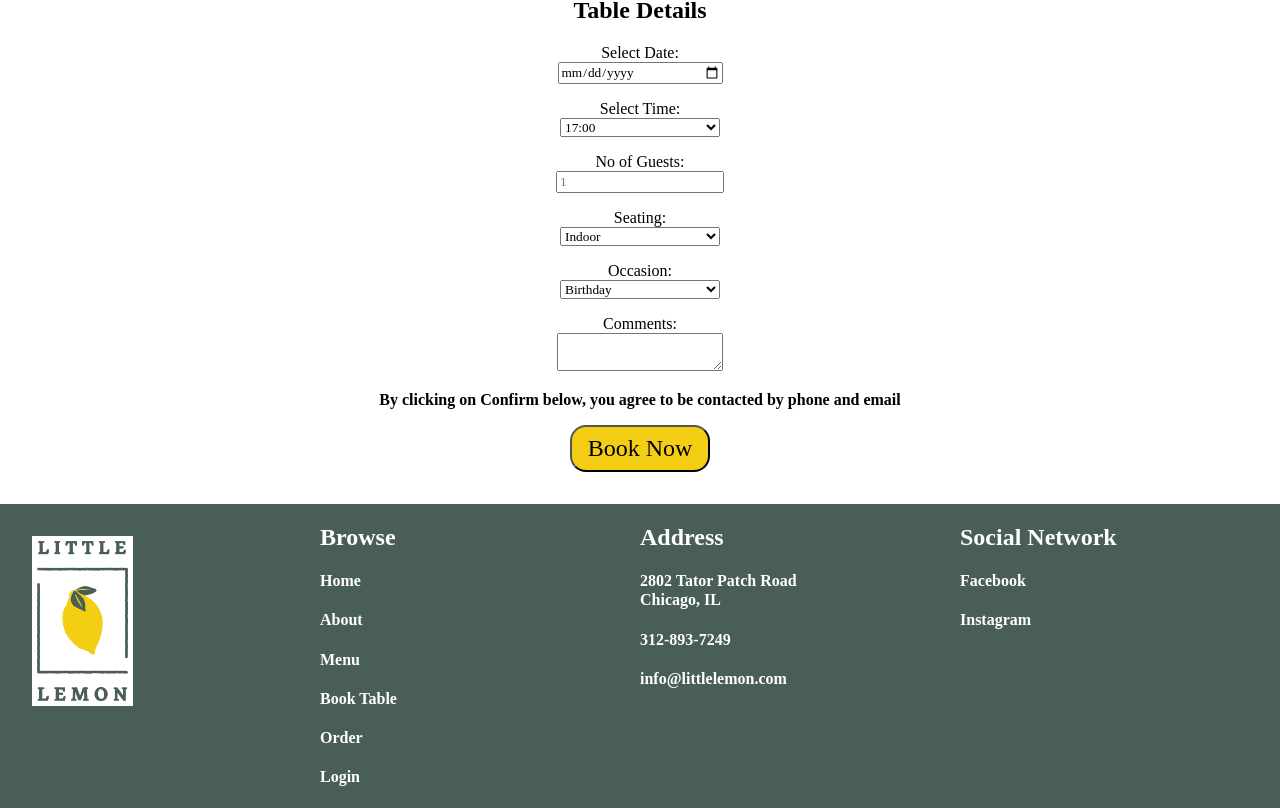
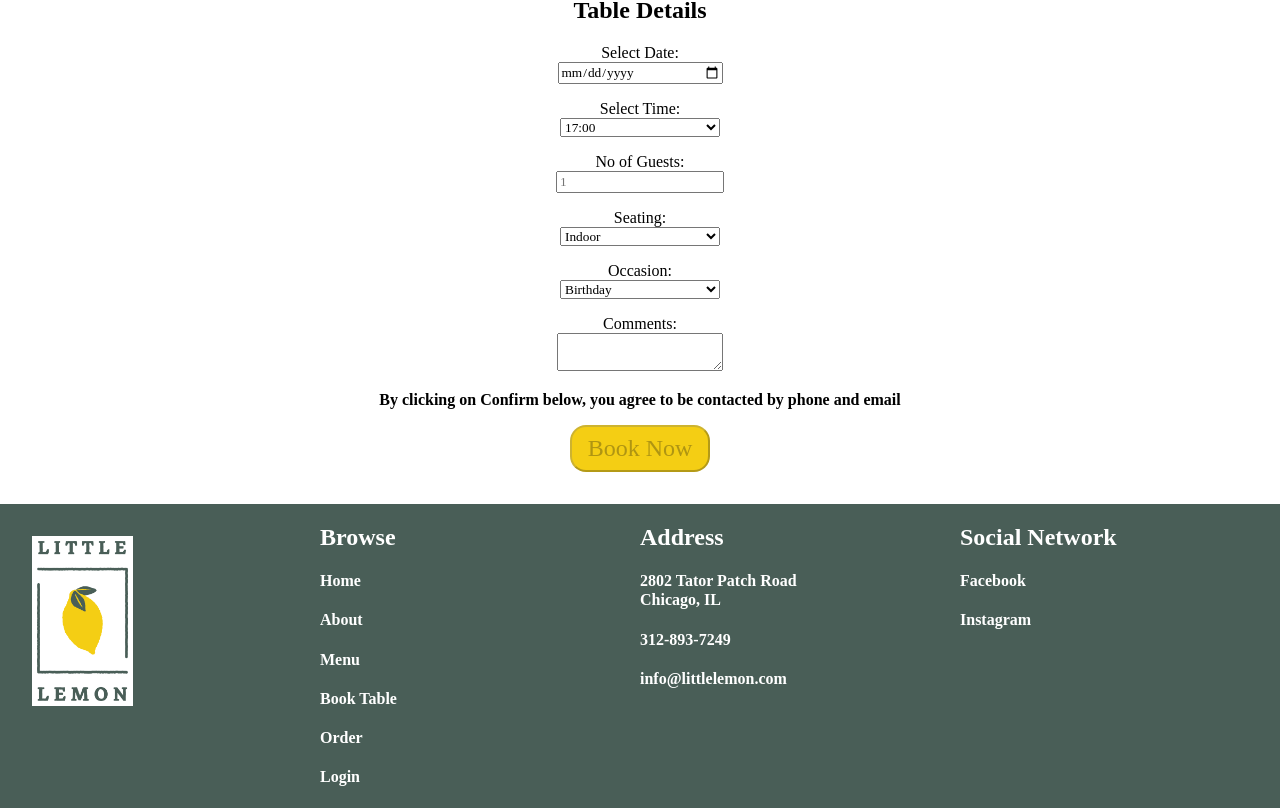
Before and after one commit to chiragpoddar12/little-lemon-capstone, a React (Create React App) app: page /book-table in a window 1280 px wide. Shown: the part 723-1531 px from the top of the page. Built offline with nearby package versions, Linux system fonts and the light colour scheme.

Commit message:
Input validation

```diff
--- a/src/components/BookingForm.js
+++ b/src/components/BookingForm.js
@@ -15,11 +15,31 @@ function BookingForm(props){
         occasion: "",
         comments: ""
     });
+    const [formTouchData, setFormTouch] = useState({
+        name: false,
+        email: false,
+        mobile: false
+    });
+
+    const isInputValid = (input) => input !== "";
+
+    const isFormValid = () =>
+        isInputValid(formData.name) &&
+        isInputValid(formData.email) &&
+        isInputValid(formData.mobile) &&
+        isInputValid(formData.guests);
 
     function onValueChange (e){
         setFormData({
             ...formData,
             [e.target.id]: e.target.value
+        });
+    }
+
+    function onInputBlur(e){
+        setFormTouch({
+            ...formTouchData,
+            [e.target.id]: true
         });
     }
 
@@ -46,17 +66,32 @@ function BookingForm(props){
             <div className={"inputLabel"}>
                 <label htmlFor="name">Full Name:</label>
                 <br/>
-                <input type="text" placeholder={"John Doe"} id="name" value={formData.name} onChange={onValueChange}/>
+                <input type="text" placeholder={"John Doe"} id="name" value={formData.name} onChange={onValueChange} onBlur={onInputBlur}/>
+                {!isInputValid(formData.name) && formTouchData.name && (
+                    <p style={{color: "red"}}>
+                        Please enter valid name
+                    </p>
+                )}
             </div>
             <div className={"inputLabel"}>
                 <label htmlFor="email">Email:</label>
                 <br/>
-                <input type="email" placeholder={"example@test.com"} id="email" value={formData.email} onChange={onValueChange}/>
+                <input type="email" placeholder={"example@test.com"} id="email" value={formData.email} onChange={onValueChange} onBlur={onInputBlur}/>
+                {!isInputValid(formData.email) && formTouchData.email && (
+                    <p style={{color: "red"}}>
+                        Please enter valid email
+                    </p>
+                )}
             </div>
             <div className={"inputLabel"}>
                 <label htmlFor="mobile">Mobile:</label>
                 <br/>
-                <input type="number" placeholder={"(xxx) xx-xxx-xxxx"} id="mobile" value={formData.mobile} onChange={onValueChange}/>
+                <input type="number" placeholder={"(xxx) xx-xxx-xxxx"} id="mobile" value={formData.mobile} onChange={onValueChange} onBlur={onInputBlur}/>
+                {!isInputValid(formData.mobile) && formTouchData.mobile && (
+                    <p style={{color: "red"}}>
+                        Please enter valid mobile
+                    </p>
+                )}
             </div>
             <br/>
             <h2>Table Details</h2>
@@ -102,7 +137,7 @@ function BookingForm(props){
             <div className={"termsAndCondition"}>
                 <p><strong>By clicking on Confirm below, you agree to be contacted by phone and email</strong></p>
             </div>
-            <button className={"yellowButton"} type={"Submit"} onClick={onSubmitClick}>Book Now</button>
+            <button className={"yellowButton"} disabled={!isFormValid()} type={"Submit"} onClick={onSubmitClick}>Book Now</button>
         </form>
     );
 }
```
